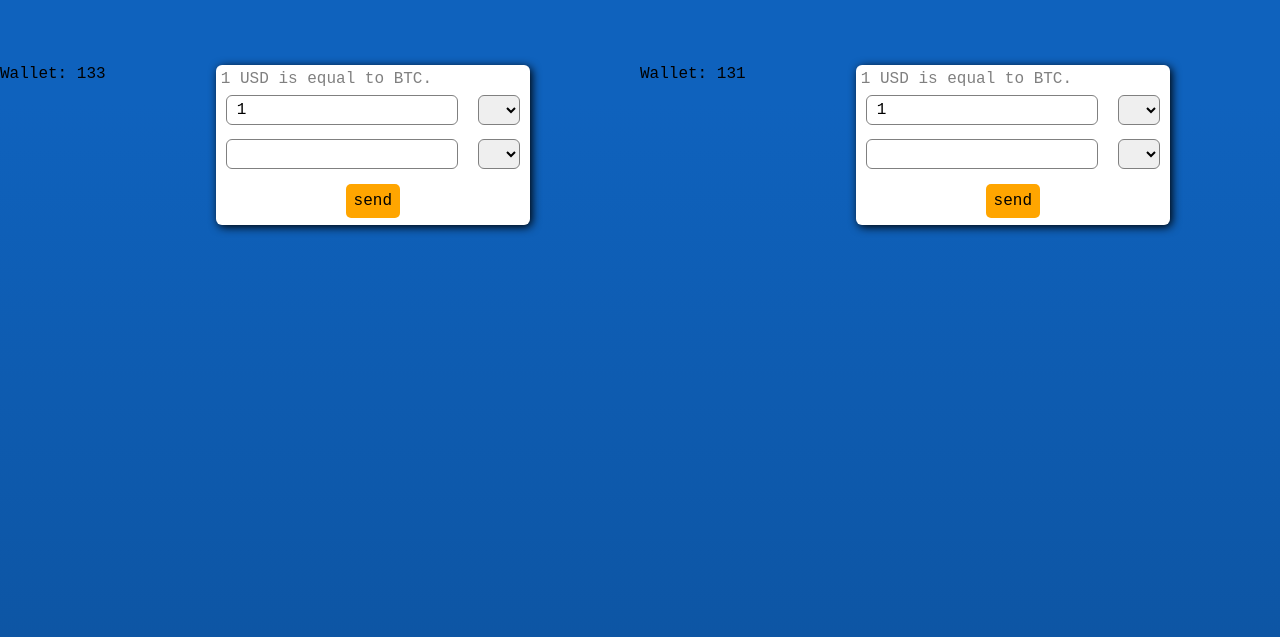
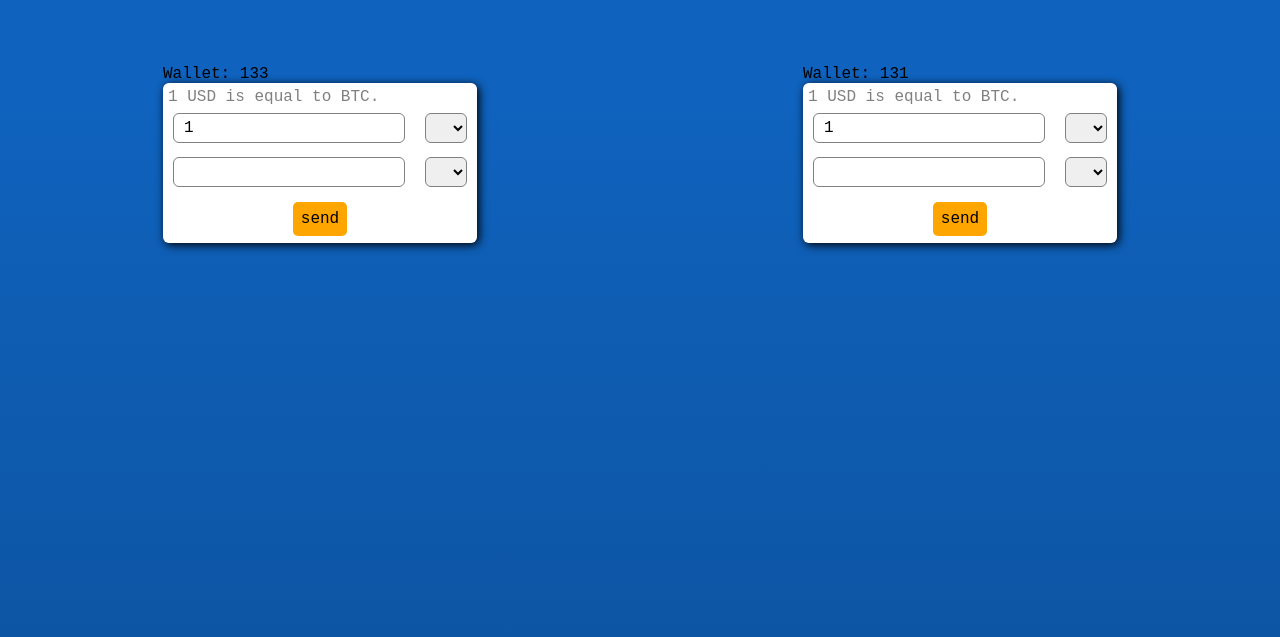
Before and after one commit to laujonat/Currency-Transaction-Model, a React app: page / in a window 1280 px wide. Shown: the part 135-772 px from the top of the page. Built offline with nearby package versions, Linux system fonts and the light colour scheme; no server answers.

Commit message:
Annie critiqes

```diff
--- a/src/actions/user_actions.js
+++ b/src/actions/user_actions.js
@@ -14,7 +14,7 @@
 
 export function fillUserWallet() {
   return dispatch => {
-      dispatch(fillWallets());
+    dispatch(fillWallets());
   };
 }
 
--- a/src/components/UserComponent.js
+++ b/src/components/UserComponent.js
@@ -9,10 +9,10 @@ class User extends Component {
 
   render() {
     return (
-      <React.Fragment>
-      <span>Wallet: {this.props.walletAmt}</span>
-      <CurrencyWidget user={this.props.userName}/>
-      </React.Fragment>
+      <div className="widgetContainer">
+        <span>Wallet: {this.props.walletAmt}</span>
+        <CurrencyWidget user={this.props.userName}/>
+      </div>
     );
   }
 }
--- a/style/style.css
+++ b/style/style.css
@@ -9,6 +9,11 @@ body {
 #converter {
   display: flex;
   justify-content: space-around;
+}
+
+.widgetContainer {
+  dislay: flex;
+  flex-direction: column;
 }
 
 form {
```
